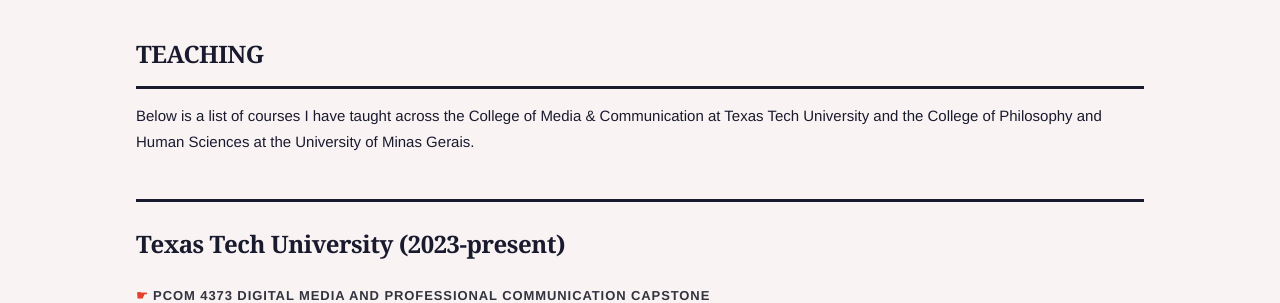
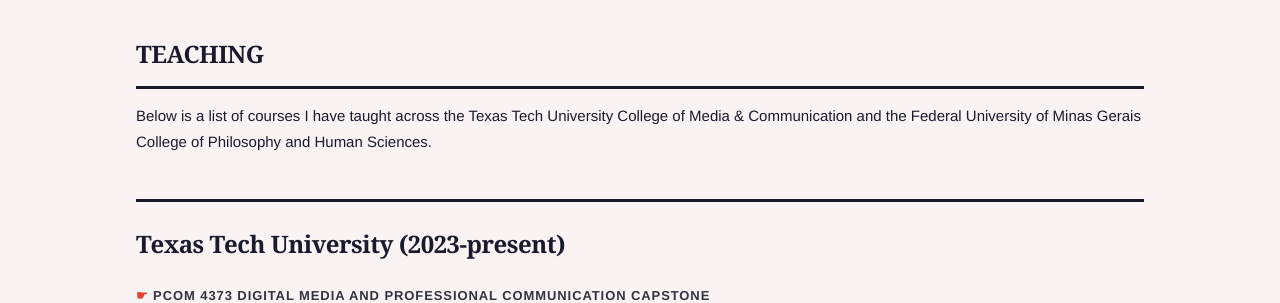
Before and after one commit to pedrohprocha/pedrohprocha.github.io, a Jekyll site: the page built from pages/courses.md, in a window 1280 px wide. Shown: the part 136-439 px from the top of the page. Built offline with Jekyll 4.4.1, drawn with Linux system fonts in a browser that asks for light colours; some web fonts are replaced.

Commit message:
new courses page

```diff
--- a/pages/courses.md
+++ b/pages/courses.md
@@ -4,7 +4,7 @@
 permalink: /courses/
 ---
 
-Below is a list of courses I have taught across the College of Media & Communication at Texas Tech University and the College of Philosophy and Human Sciences at the University of Minas Gerais.
+Below is a list of courses I have taught across the Texas Tech University College of Media & Communication and the Federal University of Minas Gerais College of Philosophy and Human Sciences.
 
 
 # Texas Tech University (2023-present)
```
